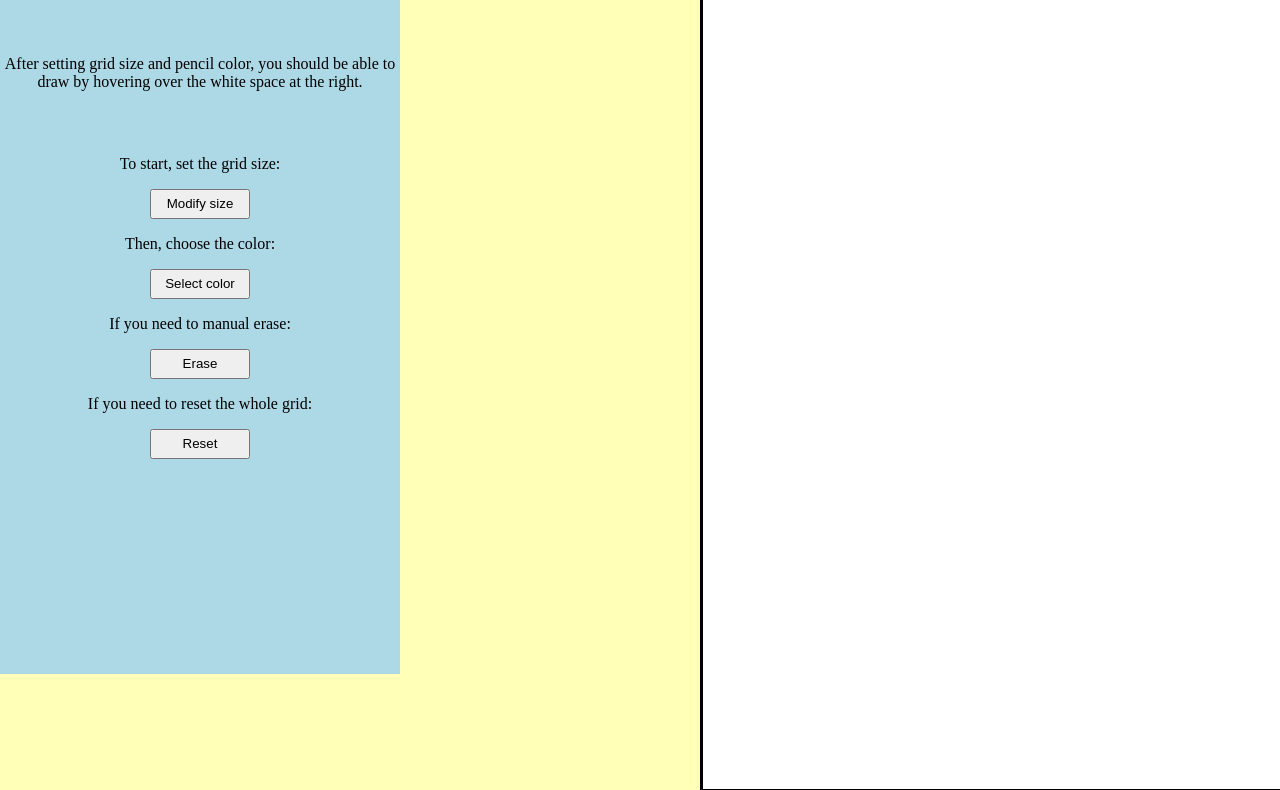
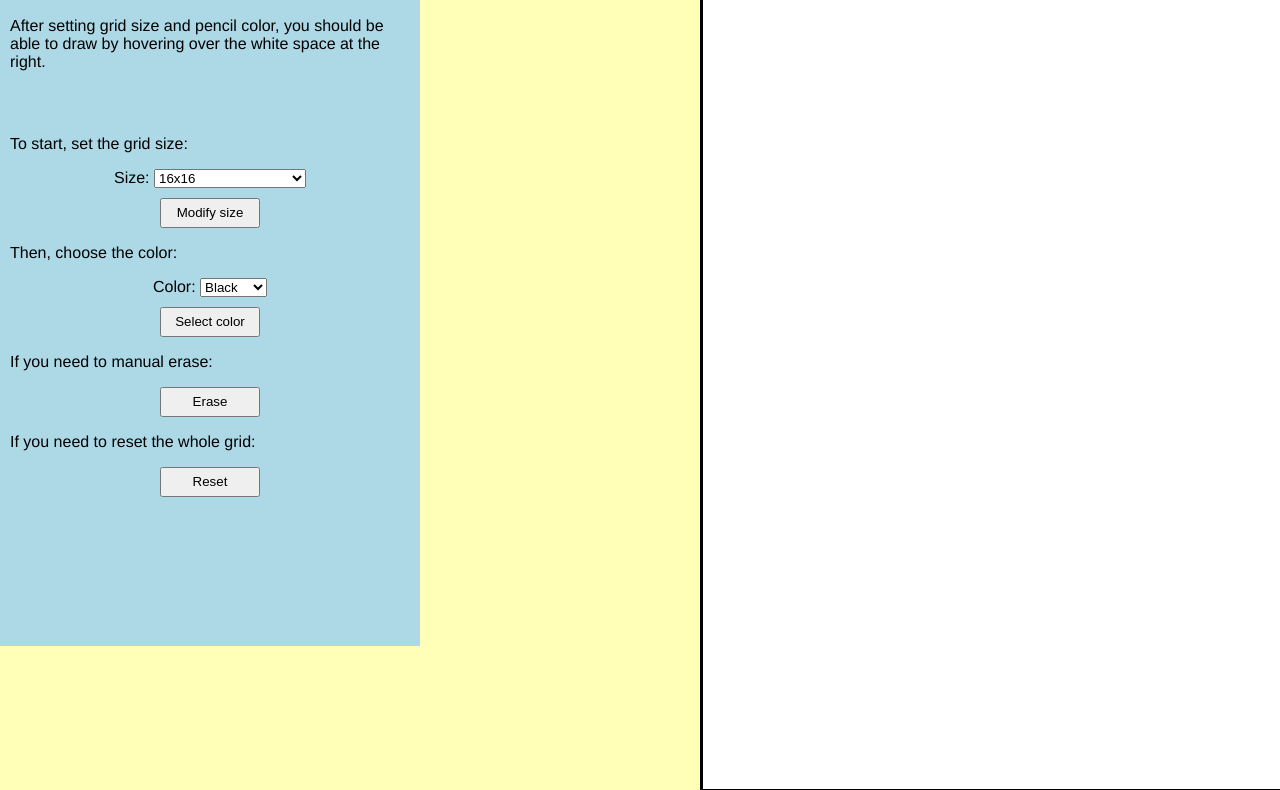
Before and after one commit to mirazh-ds/etchasketch, a plain HTML site: page index.html in a window 1280 px wide. Shown: the part 174-964 px from the top of the page. Drawn offline with Linux system fonts and the light colour scheme.

Commit message:
adds inputs

```diff
--- a/index.html
+++ b/index.html
@@ -13,8 +13,30 @@
         <h1>Weird basic sketch drawing thing</h1>
         <p class="intro">After setting grid size and pencil color, you should be able to draw by hovering over the white space at the right.</p>
         <p>To start, set the grid size:</p>
+        <section class="size-selection">
+            <label for="size">Size:</label>
+            <select name="size" id="size">
+                <option value="16">16x16</option>
+                <option value="32">32x32</option>
+                <option value="64">64x64</option>
+                <option value="96">96x96</option>
+                <option value="120">120x120</option>
+                <option value="160">160x160, kinda heavy</option>
+            </select>
+        </section>
         <button id="size" onclick="sizePrompt()">Modify size</button>
         <p>Then, choose the color:</p>
+        <section class="color-selection">
+            <label for="color">Color:</label>
+            <select name="color" id="color">
+                <option value="black">Black</option>
+                <option value="purple">Purple</option>
+                <option value="red">Red</option>
+                <option value="green">Green</option>
+                <option value="blue">Blue</option>
+                <option value="orange">Orange</option>
+            </select>
+        </section>
         <button id="startPainting" onclick="paint()">Select color</button>
         <p>If you need to manual erase:</p>
         <button id="eraser" onclick="erase()">Erase</button>
--- a/script.js
+++ b/script.js
@@ -1,6 +1,7 @@
 const container = document.getElementById('container');
 container.style.borderStyle = "solid";
 container.style.borderColor = "black";
+
 var cellH;
 var size;
 var sizeW;
@@ -10,7 +11,7 @@ createGrid();
 
 function sizePrompt () {
 
-        let sizePrompt = prompt("Type grid width (must be a divisor of 960 (16, 20, 24, 30, 32, 40, 48, 60, 64, 80, 96, 120, 160), between 16 and 160:")
+        let sizePrompt = document.getElementById('size').value;
         size = parseInt(sizePrompt)*parseInt(sizePrompt);
         sizeH = 960/sizePrompt;
         sizeW = 960/sizePrompt;
@@ -49,8 +50,7 @@ function createGrid() {
 
 function paint() {
 
-        let color = prompt('Type in your color (ex.: black, white, red, lightblue...):')
-
+        let color = document.getElementById('color').value;
         const cells = container.querySelectorAll('#cellH');
         cells.forEach(cellH => cellH.addEventListener("mouseover", () => {
 
@@ -62,6 +62,7 @@ function paint() {
 }
 
 function erase() {
+
         const cells = container.querySelectorAll('#cellH');
         cells.forEach(cellH => cellH.addEventListener("mouseover", () => {
                 cellH.style.backgroundColor = "white";
--- a/style.css
+++ b/style.css
@@ -1,7 +1,9 @@
 body {
+
     background-color: rgb(255, 255, 183);
     padding: 0;
     margin: 0;
+    font-family: Helvetica, sans-serif
 }
 
 #container {
@@ -29,31 +31,43 @@ body {
     top: 0;
     text-align: center;
     padding-top: 3rem;
+    padding: 10px;
 
 
 }
 
+.btnContainer p {
+
+    text-align: left;
+
+}
+
 h1 {
+
     padding-top: 1rem;
     padding-bottom: 3rem;
 }
 
 .intro {
+
     padding-bottom: 3rem;
 }
 
 #cellH {
+
     aspect-ratio: 1;
     border: none;
     margin: 0;
+
 }
 
 .btnContainer button {
+
     display: block;
     margin: 10px;
     height: 30px;
     width: 100px;
     position: relative;
-    left: 35%
+    left: 35%;
 
 }
```
